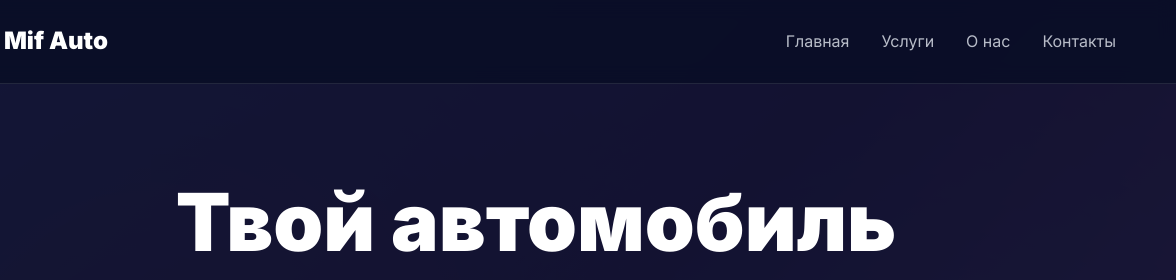
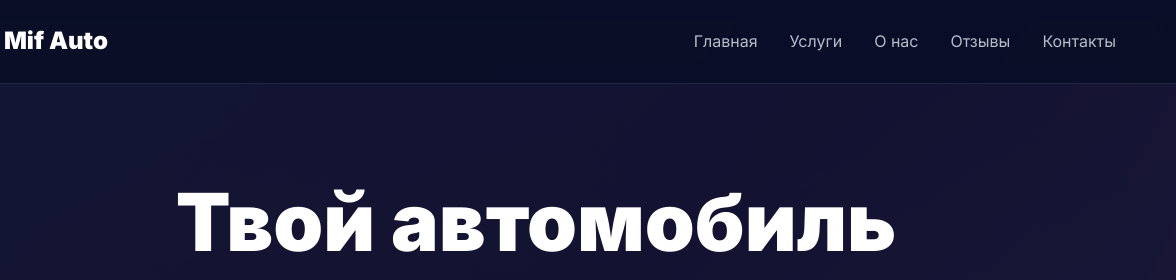
Before and after one commit to TaylorDer/Mif, a plain HTML site: page index.html in a window 1280 px wide. Shown: the top 280 px of the page, 104-1280 px from the left. Drawn offline with Linux system fonts and the light colour scheme.

Commit message:
Добавлена ссылка на отзывы в навигационное меню

```diff
--- a/index.html
+++ b/index.html
@@ -22,6 +22,7 @@
                     <li><a href="#home">Главная</a></li>
                     <li><a href="#services">Услуги</a></li>
                     <li><a href="#about">О нас</a></li>
+                    <li><a href="#reviews">Отзывы</a></li>
                     <li><a href="#contact">Контакты</a></li>
                 </ul>
                 <button class="nav-toggle" aria-label="Toggle menu">
```
